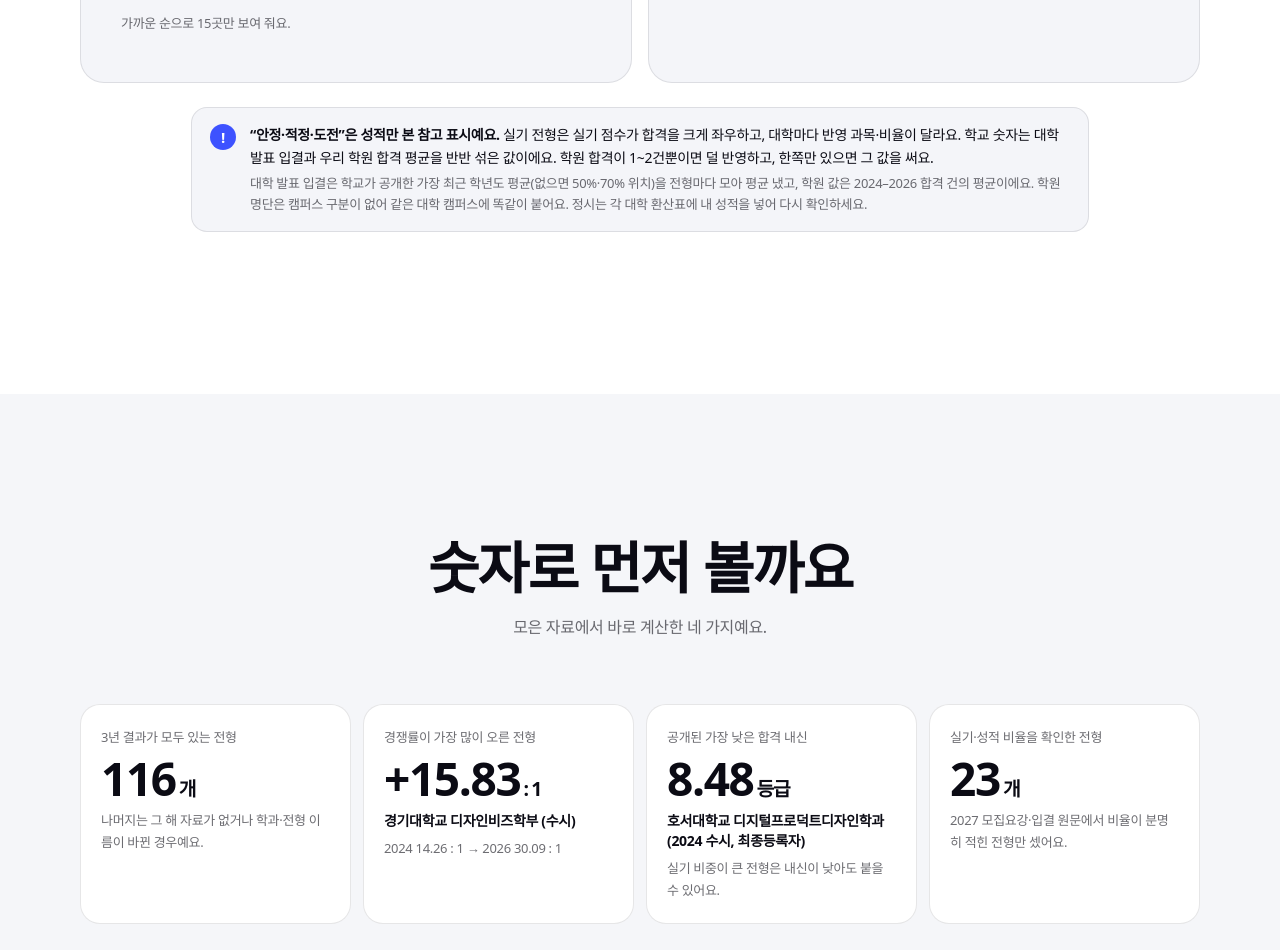
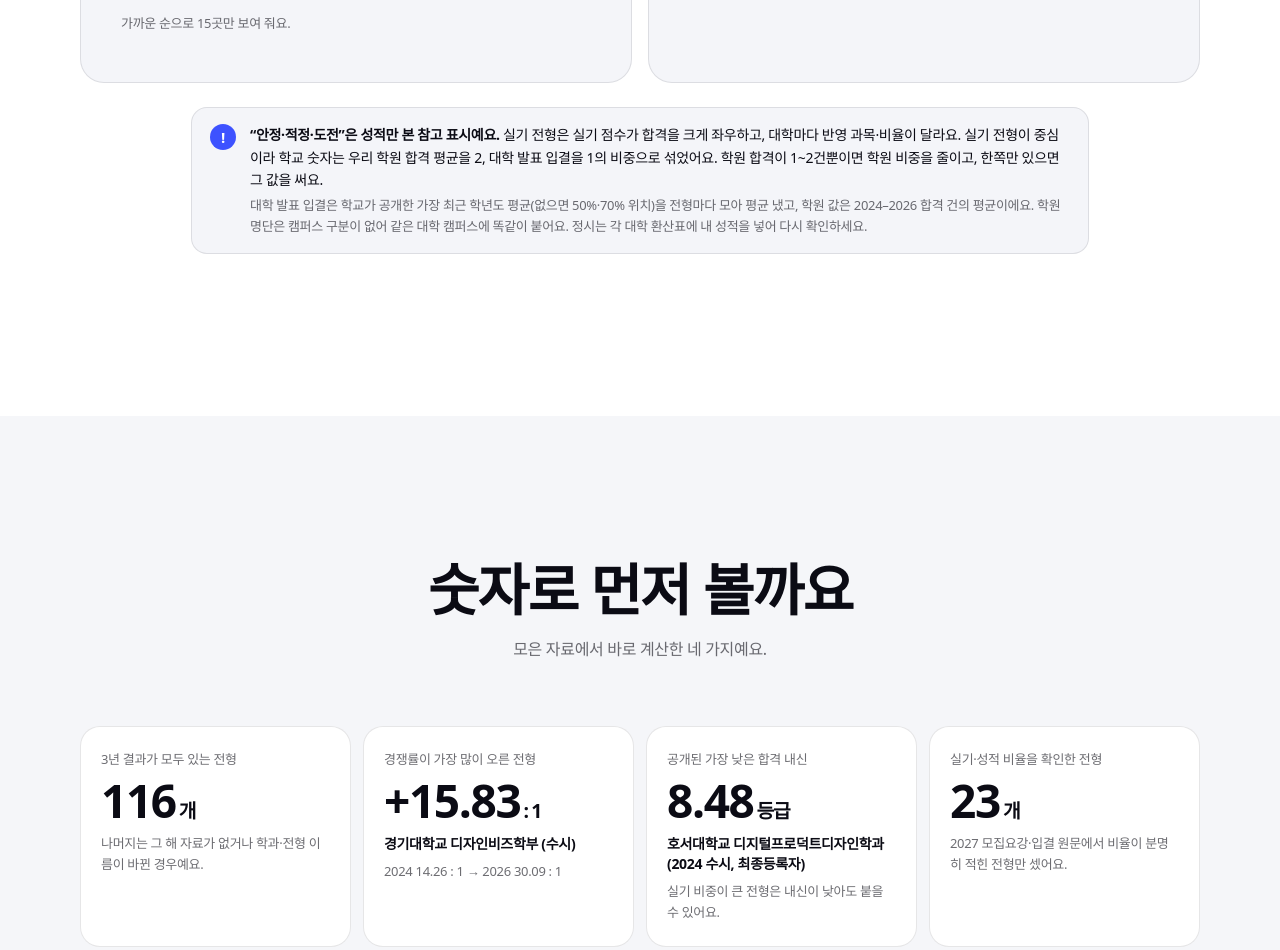
Before and after one commit to mwdtdesign/github-site, a plain HTML site: page index.html in a window 1280 px wide. Shown: the part 7349-8299 px from the top of the page. Drawn offline with Linux system fonts and the light colour scheme; a web font is replaced by a local one.

Commit message:
학교 찾기: 학원 합격 데이터 비중 2배

```diff
--- a/index.html
+++ b/index.html
@@ -358,7 +358,7 @@ html,body{margin:0;background:#fff}
         <div class="flist" data-draw="fd_js" data-source="h_avgdots h_acad"></div>
       </div>
     </div>
-    <div class="note" role="note" style="margin-top:24px"><b class="ic" aria-hidden="true">!</b><p><strong>“안정·적정·도전”은 성적만 본 참고 표시예요.</strong> 실기 전형은 실기 점수가 합격을 크게 좌우하고, 대학마다 반영 과목·비율이 달라요. 학교 숫자는 대학 발표 입결과 우리 학원 합격 평균을 반반 섞은 값이에요. 학원 합격이 1~2건뿐이면 덜 반영하고, 한쪽만 있으면 그 값을 써요.<span>대학 발표 입결은 학교가 공개한 가장 최근 학년도 평균(없으면 50%·70% 위치)을 전형마다 모아 평균 냈고, 학원 값은 2024–2026 합격 건의 평균이에요. 학원 명단은 캠퍼스 구분이 없어 같은 대학 캠퍼스에 똑같이 붙어요. 정시는 각 대학 환산표에 내 성적을 넣어 다시 확인하세요.</span></p></div>
+    <div class="note" role="note" style="margin-top:24px"><b class="ic" aria-hidden="true">!</b><p><strong>“안정·적정·도전”은 성적만 본 참고 표시예요.</strong> 실기 전형은 실기 점수가 합격을 크게 좌우하고, 대학마다 반영 과목·비율이 달라요. 실기 전형이 중심이라 학교 숫자는 우리 학원 합격 평균을 2, 대학 발표 입결을 1의 비중으로 섞었어요. 학원 합격이 1~2건뿐이면 학원 비중을 줄이고, 한쪽만 있으면 그 값을 써요.<span>대학 발표 입결은 학교가 공개한 가장 최근 학년도 평균(없으면 50%·70% 위치)을 전형마다 모아 평균 냈고, 학원 값은 2024–2026 합격 건의 평균이에요. 학원 명단은 캠퍼스 구분이 없어 같은 대학 캠퍼스에 똑같이 붙어요. 정시는 각 대학 환산표에 내 성적을 넣어 다시 확인하세요.</span></p></div>
   </div>
 </section>
 
@@ -497,7 +497,7 @@ html,body{margin:0;background:#fff}
     <li>추가로 확인한 학교: 호서대·백석대(충남), 한남대(대전)는 3년 성적을 넣었습니다. 동덕여대 수시는 대학이 성적을 공개하지 않아 경쟁률·충원만 넣었습니다. 가천대 정시 2024·2025 엑셀은 암호가 걸려 열지 못했고 2026 정시 결과에는 디자인 계열이 없습니다. 한양대 서울캠 응용미술교육과(수시 실기/실적)는 입학처 3개년 자료집에 실기 전형 결과가 없고, 홍익대 세종캠은 실기고사 없는 전형으로 선발, 연세대 미래캠은 입시결과를 영상으로만 공개, 동국대 WISE캠 2026 수시 결과에는 디자인 실기 행이 없어 넣지 못했습니다.</li>
     <li>대학마다 공개 방식이 다릅니다: 신한대는 원문에 기준(최종등록자 등)을 적지 않았고 “가장 낮은” 값은 원문의 커트라인입니다. 용인대는 평균 대신 최고·50%·70% 값을, 서울과기대 수시는 입학생 평균만 공개합니다. 한세대는 2025학년도부터 디자인 3개 학과를 디자인학부로 합쳐 모집합니다.</li>
     <li>모집단위 이름이 바뀐 곳(예: 명지대 2024 시각디자인전공 → 2025 비주얼커뮤니케이션디자인전공)은 비고에 적었고, 3년 비교 표에서는 이름이 같은 전형끼리만 묶었습니다.</li>
-      <li><b>우리 학원 합격생:</b> 2024–2026학년도 학원 합격자 명단(합격 985건, 한 학생이 여러 곳에 붙으면 각각 1건)을 학년도·대학·학과·수시/정시별로 묶어 학교 카드와 “내 성적으로 학교 찾기”에만 씁니다. 이름·출신학교·반은 넣지 않았습니다. 소수 성적(예: 3.1)은 수시 내신 등급, “94/2”·“95 (4)” 형식은 정시 국어+탐구2 백분위 평균과 영어 등급으로 읽었고, “ㅡ”·빈칸·강사 등 성적이 없는 학생은 인원에만 셌습니다. 명단에 캠퍼스 구분이 없어 대학 이름으로만 묶었고, 학교 카드의 학원 합격생 수도 같은 대학의 캠퍼스를 합친 값입니다. “내 성적으로 학교 찾기”의 학교 숫자는 대학 발표 입결 평균과 학원 합격 평균을 반반 섞은 값입니다. 학원 합격이 1~2건이면 그만큼 덜 반영하고(1건 1/3, 2건 2/3 비중), 한쪽만 있으면 그 값을 씁니다.</li>
+      <li><b>우리 학원 합격생:</b> 2024–2026학년도 학원 합격자 명단(합격 985건, 한 학생이 여러 곳에 붙으면 각각 1건)을 학년도·대학·학과·수시/정시별로 묶어 학교 카드와 “내 성적으로 학교 찾기”에만 씁니다. 이름·출신학교·반은 넣지 않았습니다. 소수 성적(예: 3.1)은 수시 내신 등급, “94/2”·“95 (4)” 형식은 정시 국어+탐구2 백분위 평균과 영어 등급으로 읽었고, “ㅡ”·빈칸·강사 등 성적이 없는 학생은 인원에만 셌습니다. 명단에 캠퍼스 구분이 없어 대학 이름으로만 묶었고, 학교 카드의 학원 합격생 수도 같은 대학의 캠퍼스를 합친 값입니다. “내 성적으로 학교 찾기”의 학교 숫자는 학원 합격 평균 2 : 대학 발표 입결 평균 1의 비중으로 섞은 값입니다(실기 전형 중심이라 학원 실제 합격 사례를 더 반영). 학원 합격이 1건이면 학원 비중 2/3, 2건이면 4/3로 줄이고, 한쪽만 있으면 그 값을 씁니다.</li>
     <li><b>정시 성적 유의사항:</b> 정시 평균·50%·70% 값은 대부분 여러 영역 백분위의 평균이거나 대학별 환산점수입니다. 대학마다 반영 영역·영역별 비율·만점이 달라 백분위 평균이 같아도 대학 환산 총점은 다릅니다. 지원 전에 각 대학 입학처의 정시 성적 산출(환산) 프로그램이나 환산표에 자기 수능 성적을 넣어 확인해야 합니다.</li>
     <li>“학교마다 실기 비중이 달라요”의 비율은 2027학년도 모집요강(진학사 입시자료실 게시본)이나 대학 입결 원문에 적힌 값만 넣었습니다. 요강 표가 텍스트로 깨지거나 요강을 받지 못한 전형은 “확인 필요”로 두었습니다. 2027 비율이 2024–2026과 다를 수 있습니다(예: 세종대 패션디자인 정시 2026 수능 50·실기 30·교과 20 → 2027 실기 50·수능 40·교과 10).</li>
 
@@ -950,7 +950,7 @@ FD.render = (box, fam, mine) => {
   const used = new Set();
   for (const s of schools.values()) { const u = acBy[s.base]; if (u) { s.acS = u.s; s.acN = u.n; used.add(s.base); } }
   for (const [b, u] of Object.entries(acBy)) if (!used.has(b)) { const s = S_(b, b); s.acS = u.s; s.acN = u.n; }
-  const list = [...schools.values()].map((s) => { const o = s.off.length ? s.off.reduce((a, b) => a + b, 0) / s.off.length : null; const a = s.acN ? s.acS / s.acN : null; const w = Math.min(s.acN, 3) / 3; return { ...s, o, a, val: o !== null && a !== null ? (o + a * w) / (1 + w) : (o ?? a) }; })
+  const list = [...schools.values()].map((s) => { const o = s.off.length ? s.off.reduce((a, b) => a + b, 0) / s.off.length : null; const a = s.acN ? s.acS / s.acN : null; const w = 2 * Math.min(s.acN, 3) / 3; return { ...s, o, a, val: o !== null && a !== null ? (o + a * w) / (1 + w) : (o ?? a) }; })
     .filter((s) => s.val !== null && Math.abs(s.val - mine) <= tol).sort((x, y) => Math.abs(x.val - mine) - Math.abs(y.val - mine));
   const fmt = (v) => grade ? Number(v).toFixed(2) : Number(v).toFixed(1);
   const h = document.createElement('h4'); const ha = document.createElement('span'); ha.textContent = '입결이 비슷한 학교'; const hb = document.createElement('span'); hb.textContent = list.length + '곳'; h.append(ha, hb); box.appendChild(h);
```
